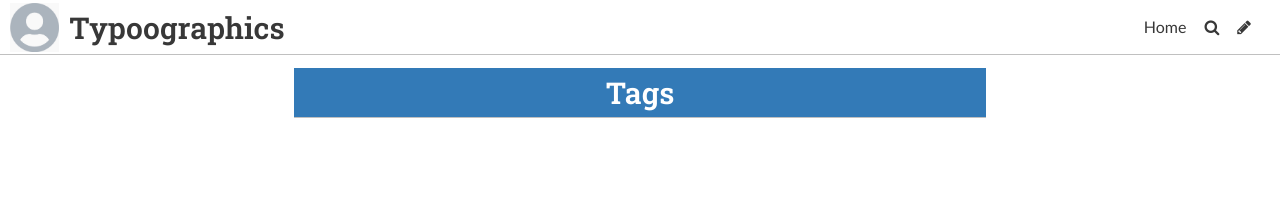
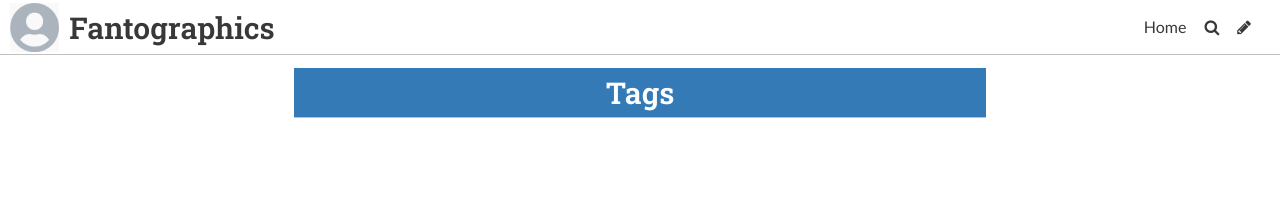
Before and after one commit to Frisper123/FrisperSiteThings, a Jekyll site: the page built from pages/tags.md, in a window 1280 px wide. Shown: the top 206 px of the page. Built offline with Jekyll 4.4.1, drawn with Linux system fonts in a browser that asks for light colours; some web fonts are replaced.

Commit message:
Update Settings “general”

```diff
--- a/_data/settings.yml
+++ b/_data/settings.yml
@@ -1,5 +1,5 @@
-title: Typoographics
-description: A website with a blog
+title: Fantographics
+description: "Typography Within Fantasy "
 footer_text: "Copyright 2021 Oliver Evans "
 header_feature_image: ../uploads/patrick-hendry-wtfi19lwj1s-unsplash.jpg
 header_text: My Dream Blog
```
